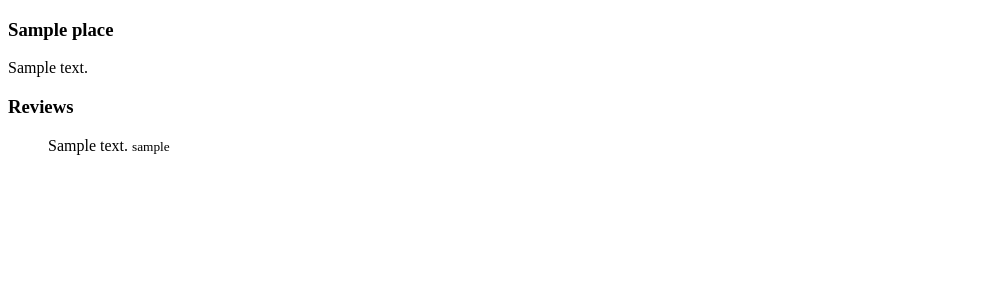
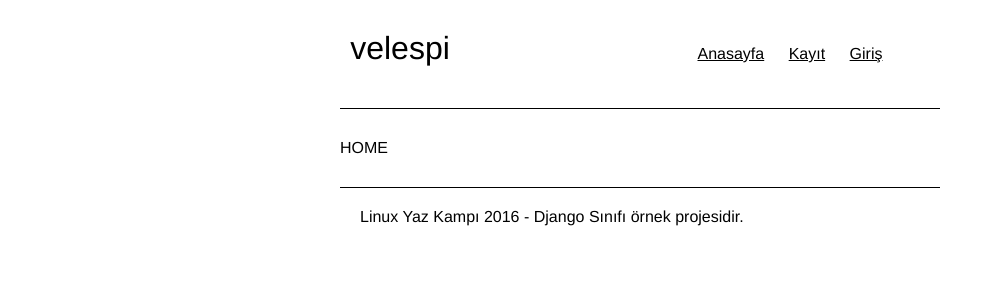
Before and after one commit to lyk2016-python/velespi, a Django app: page / in a window 1280 px wide. Shown: the top 300 px of the page, without its empty margins (0-994 px from the left). Run offline with Django 3.2, Linux system fonts and the light colour scheme; tables that the repository leaves empty hold one stand-in row (values such as "Sample post").

Commit message:
Add base template

```diff
--- /dev/null
+++ b/static/style.css
@@ -0,0 +1,66 @@
+body {
+	font-family: Helvetica;
+}
+
+.container {
+	width: 600px;
+	margin: auto;
+}
+
+#logo {
+	width: 120px;
+	text-align: center;
+	float: left;
+}
+
+#logo a {
+	display: inline-block;
+	padding: 20px 10px;
+	color: black;
+	font-size: 2em;
+	text-decoration: none;
+	font-weight: normal;
+	color: black;
+	border-radius: 5px;
+}
+
+.header {
+	margin: 10px 0;
+	overflow: hidden;
+}
+
+.content {
+	border-top: 1px solid black;
+	border-bottom: 1px solid black;
+	padding: 30px 0;
+}
+
+.footer {
+	padding: 20px;
+}
+
+#nav {
+	width: 300px;
+	margin: 35px auto;
+	float: right;
+	text-align: center;
+}
+
+#nav a {
+	color: black;
+	margin: 0 10px;
+}
+
+h3 {
+	margin: 0;
+	padding: 0;
+}
+
+form label {
+	display: block;
+}
+
+.helptext {
+	display: block;
+	color: gray;
+}
--- a/templates/base.html
+++ b/templates/base.html
@@ -1,10 +1,30 @@
+{% load static %}
 <!DOCTYPE html>
 <html>
 <head>
 	<title>{% block title %}Velespi{% endblock %}</title>
+	<link rel="stylesheet" type="text/css" href="{% static "style.css" %}">
 </head>
 <body>
-{% block content %}
-{% endblock %}
+<div class="container">
+	<header class="header">
+		<div id="logo">
+			<a href="/">velespi</a>
+		</div>
+		<div id="nav">
+			<a href="#">Anasayfa</a>
+			<a href="#">Kayıt</a>
+			<a href="#">Giriş</a>
+		</div>
+	</header>
+	<div class="content">
+		{% block content %}
+			PLACEHOLDER
+		{% endblock %}
+	</div>
+	<footer class="footer">
+		Linux Yaz Kampı 2016 - Django Sınıfı örnek projesidir.
+	</footer>
+</div>
 </body>
 </html>
--- a/templates/index.html
+++ b/templates/index.html
@@ -2,21 +2,6 @@
 
 {% block content %}
 
-    {% for place in places %}
-        <h3>{{ place.name }}</h3>
-        <p>
-            {{ place.description|linebreaksbr }}
-        </p>
-        <h3>Reviews</h3>
-        {% for review in place.review_set.all %}
-        <blockquote>
-            {{ review.comment }}
-            <small>
-                {{ review.user.username }}
-            </small>
-        </blockquote>
-        {% endfor %}
-
-    {% endfor %}
+    HOME
 
 {% endblock %}
```
Also changed, not shown: templates/places.html (added, +22 -0 lines), velespi/settings.py (+6 -2 lines).
